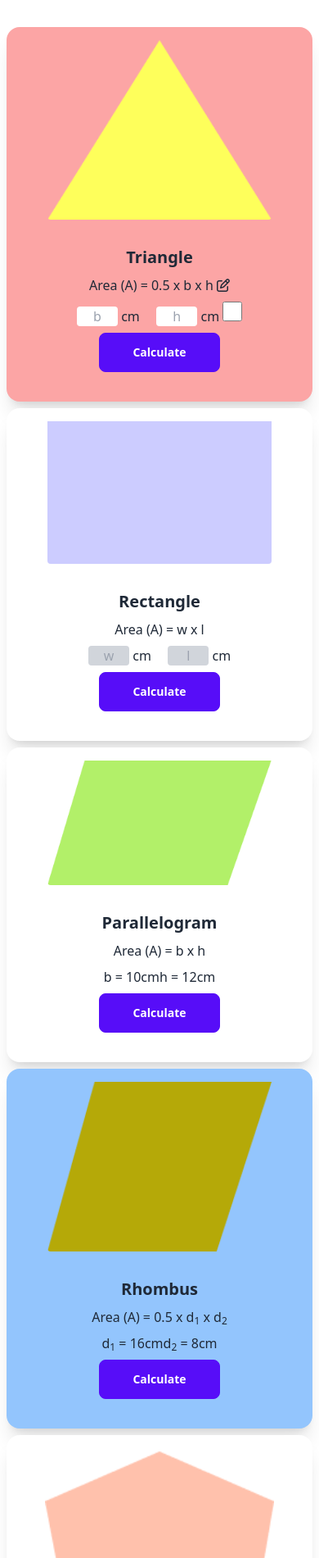
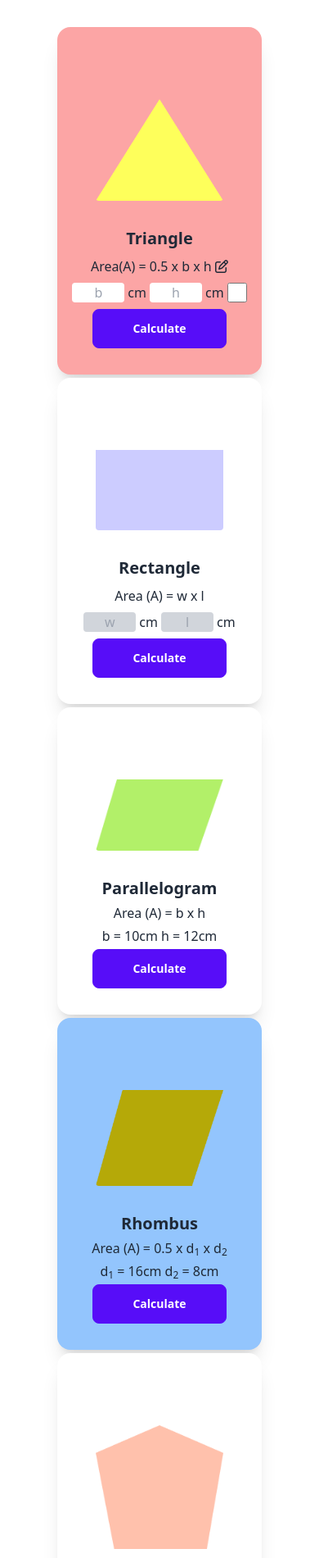
Before and after one commit to BJOARDER7/geometry-genious, a plain HTML site: page index.html in a window 390 px wide. Shown: the part 99-2000 px from the top of the page at 82% size. Drawn offline with nearby package versions, Linux system fonts and the light colour scheme.

Commit message:
responsive

```diff
--- a/index.html
+++ b/index.html
@@ -11,7 +11,7 @@
 </head>
 <body>
   <!--Nav section-->
-  <nav class="px-10 py-4">
+  <nav class="px-10 py-4 w-4/5 lg:w-full mx-auto">
     <div class="navbar bg-base-100 justify-center items-center bg-blue-100">
       <div class="navbar-start grid grid-rows-2">
         <h1 class="text-2xl font-bold">Interactive</h1>
@@ -25,113 +25,115 @@
   </nav>
   <!--Card section-->
   <main class="w-full px-2 lg:px-10 lg:flex mt-5">
-    <section class="grid grid-cols-1 lg:grid-cols-3 gap-2 w-full lg:w-2/3">
+    <section class="grid grid-cols-1 lg:grid-cols-3 gap-1 w-full">
       <!--triagle area-->
-      <div id="triangle-card" class="card w-full bg-red-300 shadow-xl p-1">
-        <figure>
-          <img src="images/triangle.png" alt="Shoes" class="rounded pt-3 w-3/4"/>
+      <div id="triangle-card" class="card w-2/3 lg:w-full lg:h-3/4 bg-red-300 shadow-xl mx-auto">
+        <figure class="px-2 pt-16">
+          <img src="images/triangle.png" alt="Shoes" class="rounded pt-6 w-2/3 lg:w-full"/>
         </figure>
         <div class="card-body items-center text-center">
           <h2 id="triangle" class="card-title">Triangle</h2>
-          <p>Area (A) = 0.5 x b x h <span id="edit-btn"><i class="fa-regular fa-pen-to-square"></i></span></p>
-          <div>
-            <input id="triagle-base" class="w-1/6 rounded text-center font-medium" type="text" placeholder="b">
-            <label class="mr-4">cm</label>
-            <input id="triagle-height" class="w-1/6 rounded text-center font-medium" type="text" placeholder="h">
+
+          <p>Area(A) = 0.5 x b x h <span id="edit-btn"><i class="fa-regular fa-pen-to-square"></i></span></p>
+
+          <div class="flex gap-1 justify-between">
+            <input id="triagle-base" class="w-16 rounded text-center text-base" type="text" placeholder="b">
+            <label>cm</label>
+            <input id="triagle-height" class="w-16 rounded text-center text-base" type="text" placeholder="h">
             <label>cm</label>
             <input type="checkbox" id="check" name="check" value="Check" class="w-6 h-6">
           </div>
           <div class="card-actions">
-            <button id="triangle-calc-btn" class="btn btn-primary py-2 px-10 capitalize">Calculate</button>
+            <button id="triangle-calc-btn" class="btn btn-primary py-2 lg:py-0 px-12 capitalize">Calculate</button>
           </div>
         </div>
       </div>
       <!--rectangle area-->
-      <div id="rectangle-card" class="card w-full bg-base-100 shadow-xl p-1">
-        <figure>
-          <img src="images/rectangle.png" alt="Shoes" class="rounded pt-3 w-3/4" />
+      <div id="rectangle-card" class="card w-2/3 lg:w-full lg:h-3/4 bg-base-100 shadow-xl mx-auto">
+        <figure class="px-2 pt-16">
+          <img src="images/rectangle.png" alt="Shoes" class="rounded pt-6 w-2/3 lg:w-full" />
         </figure>
         <div class="card-body items-center text-center">
           <h2 id="rectangle" class="card-title">Rectangle</h2>
           <p>Area (A) = w x l</p>
-          <div>
-            <input id="rectangle-width" class="w-1/6 bg-gray-300 rounded text-center font-medium" type="text" placeholder="w">
-            <label class="mr-4">cm</label>
-            <input id="rectangle-length" class="w-1/6 bg-gray-300 rounded text-center font-medium" type="text" placeholder="l">
+          <div class="flex gap-1 justify-between">
+            <input id="rectangle-width" class="w-16 bg-gray-300 rounded text-center font-medium" type="text" placeholder="w">
+            <label>cm</label>
+            <input id="rectangle-length" class="w-16 bg-gray-300 rounded text-center font-medium" type="text" placeholder="l">
             <label>cm</label>
           </div>
           <div class="card-actions">
-            <button id="rectagle-calc-btn" class="btn btn-primary py-2 px-10 capitalize">Calculate</button>
+            <button id="rectagle-calc-btn" class="btn btn-primary py-2 px-12 capitalize">Calculate</button>
           </div>
         </div>
       </div>
       <!--parallelogram area-->
-      <div id="parallelogram-card" class="card w-full bg-base-100 shadow-xl p-1">
-        <figure>
-          <img src="images/parallelogram.png" alt="Shoes" class="rounded pt-3 w-3/4" />
+      <div id="parallelogram-card" class="card w-2/3 lg:w-full lg:h-3/4 bg-base-100 shadow-xl mx-auto">
+        <figure class="px-2 pt-16">
+          <img src="images/parallelogram.png" alt="Shoes" class="rounded pt-6 w-2/3 lg:w-full" />
         </figure>
-        <div class="card-body items-center text-center">
+        <div class="card-body items-center text-center gap-1">
           <h2 id="parallelogram" class="card-title">Parallelogram</h2>
           <p>Area (A) = b x h</p>
-          <div class="flex items-center">
+          <div class="flex items-center gap-1">
             <h2>b = <span id="parallelogram-base">10</span>cm</h2>
             <h2>h = <span id="parallelogram-height">12</span>cm</h2>
           </div>
           <div class="card-actions">
-            <button id="parallelogram-calc-btn" class="btn btn-primary py-2 px-10 capitalize">Calculate</button>
+            <button id="parallelogram-calc-btn" class="btn btn-primary py-2 px-12 capitalize">Calculate</button>
           </div>
         </div>
       </div>
       <!--rhombus area-->
-      <div id="rhombus-card" class="card w-full bg-blue-300 shadow-xl p-1">
-        <figure>
-          <img src="images/rhombus.png" alt="Shoes" class="rounded pt-3 w-3/4" />
+      <div id="rhombus-card" class="card w-2/3 lg:w-full lg:h-3/4 bg-blue-300 shadow-xl mx-auto">
+        <figure class="px-2 pt-16">
+          <img src="images/rhombus.png" alt="Shoes" class="rounded pt-6 w-2/3 lg:w-full" />
         </figure>
-        <div class="card-body items-center text-center">
+        <div class="card-body items-center text-center gap-1">
           <h2 id="rhombus" class="card-title">Rhombus</h2>
           <p>Area (A) = 0.5 x d<sub>1</sub> x d<sub>2</sub></p>
           <div>
-            <div class="flex items-center">
+            <div class="flex items-center gap-1">
               <h2>d<sub>1</sub> = <span id="diagonal-1">16</span>cm</h2>
               <h2>d<sub>2</sub> = <span id="diagonal-2">8</span>cm</h2>
             </div>
           </div>
           <div class="card-actions">
-            <button id="rhombus-calc-btn" class="btn btn-primary py-2 px-10 capitalize">Calculate</button>
+            <button id="rhombus-calc-btn" class="btn btn-primary py-2 px-12 capitalize">Calculate</button>
           </div>
         </div>
       </div>
       <!--pentagon area-->
-      <div id="pentagon-card" class="card w-full bg-base-100 shadow-xl py-2">
-        <figure>
-          <img src="images/pentagon.png" alt="Shoes" class="rounded pt-3 w-3/4" />
+      <div id="pentagon-card" class="card w-2/3 lg:w-full lg:h-3/4 bg-base-100 shadow-xl mx-auto">
+        <figure class="px-2 pt-16">
+          <img src="images/pentagon.png" alt="Shoes" class="rounded pt-6 w-2/3 lg:w-full" />
         </figure>
-        <div class="card-body items-center text-center">
+        <div class="card-body items-center text-center gap-1">
           <h2 id="pentagon" class="card-title">Pentagon</h2>
           <p>Area (A) = 0.5 x p x b</p>
-           <div class="flex items-center">
+           <div class="flex items-center gap-1">
               <h2>p = <span id="pentagon-perimeter">6</span>cm,</h2>
               <h2>b = <span id="pentagon-base">10</span>cm</h2>
             </div>
           <div class="card-actions">
-            <button id="pentagon-calc-btn" class="btn btn-primary py-2 px-10 capitalize">Calculate</button>
+            <button id="pentagon-calc-btn" class="btn btn-primary py-2 px-12 capitalize">Calculate</button>
           </div>
         </div>
       </div>
       <!--ellipse area-->
-      <div id="ellipse-card" class="card w-full bg-base-100 shadow-xl p-1">
-        <figure>
-          <img src="images/ellipse.png" alt="Shoes" class="rounded pt-3 w-3/4" />
+      <div id="ellipse-card" class="card w-2/3 lg:w-full lg:h-3/4 bg-base-100 shadow-xl mx-auto">
+        <figure class="px-2 pt-3">
+          <img src="images/ellipse.png" alt="Shoes" class="rounded pt-3 w-2/3 lg:w-full" />
         </figure>
-        <div class="card-body items-center text-center">
+        <div class="card-body items-center text-center gap-1">
           <h2 id="ellipse" class="card-title">Ellipse</h2>
           <p>Area (A) = <span>&pi;</span>ab</p>
-          <div class="flex items-center">
+          <div class="flex items-center gap-1">
             <h2>a = <span id="ellipse-axis-a">10</span>cm,</h2>
             <h2>b = <span id="ellipse-axis-b">4</span>cm</h2>
           </div>
           <div class="card-actions">
-            <button id="ellipse-calc-btn" class="btn btn-primary py-2 px-10 capitalize">Calculate</button>
+            <button id="ellipse-calc-btn" class="btn btn-primary py-2 px-12 capitalize">Calculate</button>
           </div>
         </div>
       </div>
```
